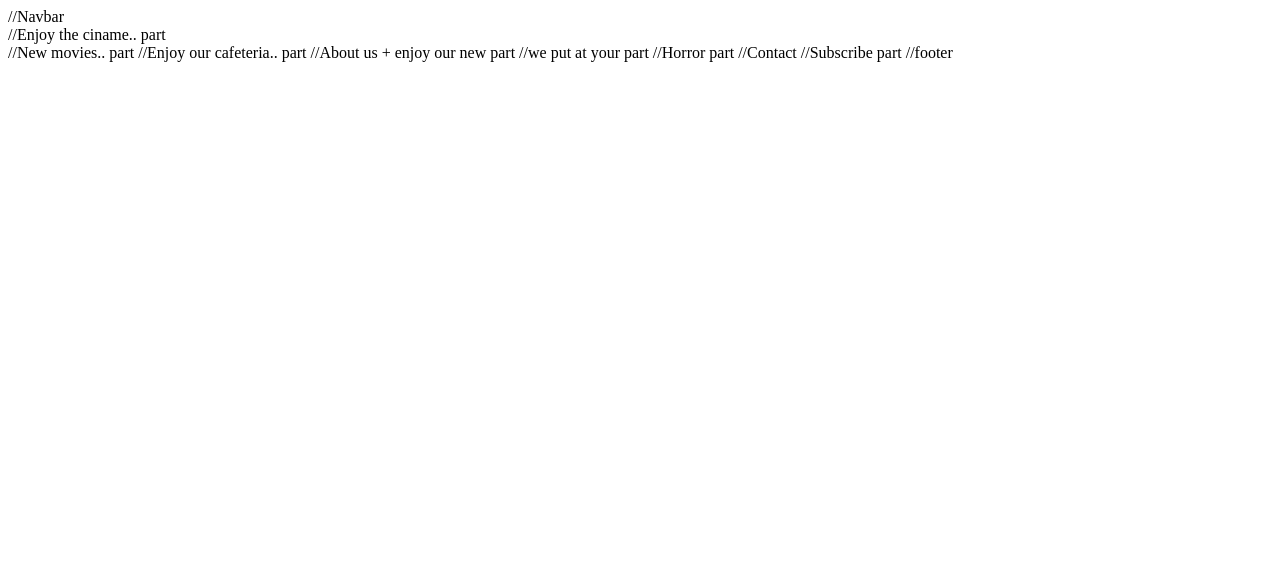
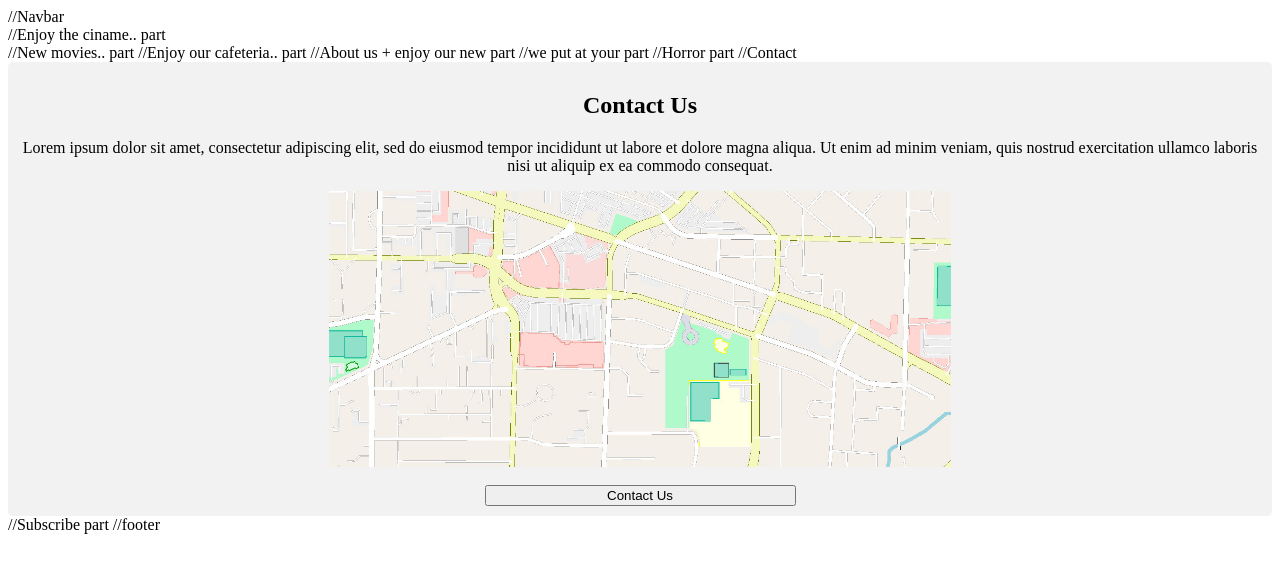
Before and after one commit to honigbienlein/cinema-pds-challenge, a plain HTML site: page index.html in a window 1280 px wide. Drawn offline with Linux system fonts and the light colour scheme.

Commit message:
add map function

```diff
--- a/index.css
+++ b/index.css
@@ -0,0 +1,26 @@
+* {
+    box-sizing: border-box;
+  }
+
+  .map {
+    border-radius: 5px;
+    background-color: #f2f2f2;
+    padding: 10px;
+
+  }
+
+  .image{
+    display: block;
+    margin-left: auto;
+    margin-right: auto;
+    width: 50%;
+    display:flex;
+    justify-content: center;
+    flex-direction: column;
+    align-items: center;
+  }
+
+  .button {
+   width: 50%;
+
+}
--- a/index.html
+++ b/index.html
@@ -4,6 +4,7 @@
     <meta http-equiv="X-UA-Compatible" content="IE=edge">
     <meta name="viewport" content="width=device-width, initial-scale=1.0">
     <title>Document</title>
+    <link rel="stylesheet" type="text/css" href="index.css" />
 </head>
 <body>
     //Navbar
@@ -16,6 +17,21 @@
     //we put at your part
     //Horror part
     //Contact
+    <div class="map">
+        <div style="text-align:center">
+          <h2>Contact Us</h2>
+          <p>Lorem ipsum dolor sit amet, consectetur adipiscing elit, sed do eiusmod tempor incididunt ut labore et dolore magna aliqua. Ut enim ad minim veniam, quis nostrud exercitation ullamco laboris nisi ut aliquip ex ea commodo consequat. </p>
+        </div>
+        <div class="row">
+          <div class="image">
+            <img src="/img/Map (1).jpg" style="width: 100%">
+            <br/>
+            <button type="button"class="button">Contact Us</button>
+
+          </div>
+
+        </div>
+      </div>
     //Subscribe part
     //footer
 </body>
```
